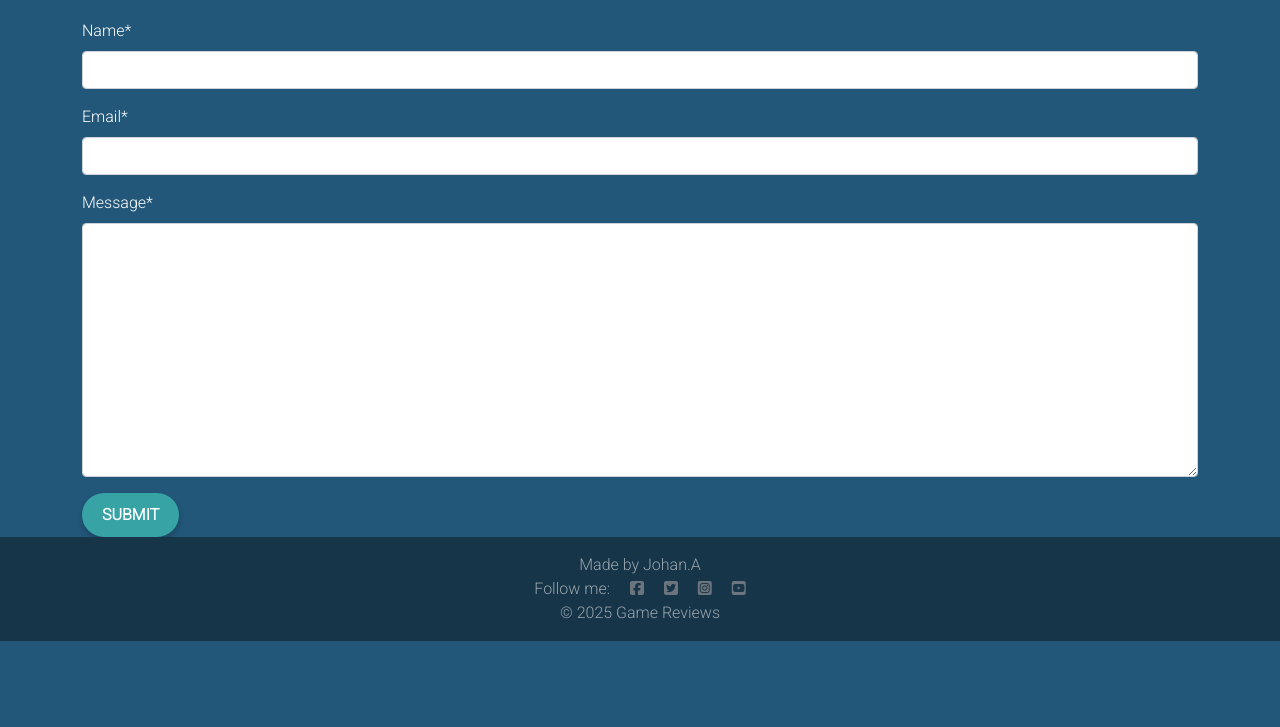
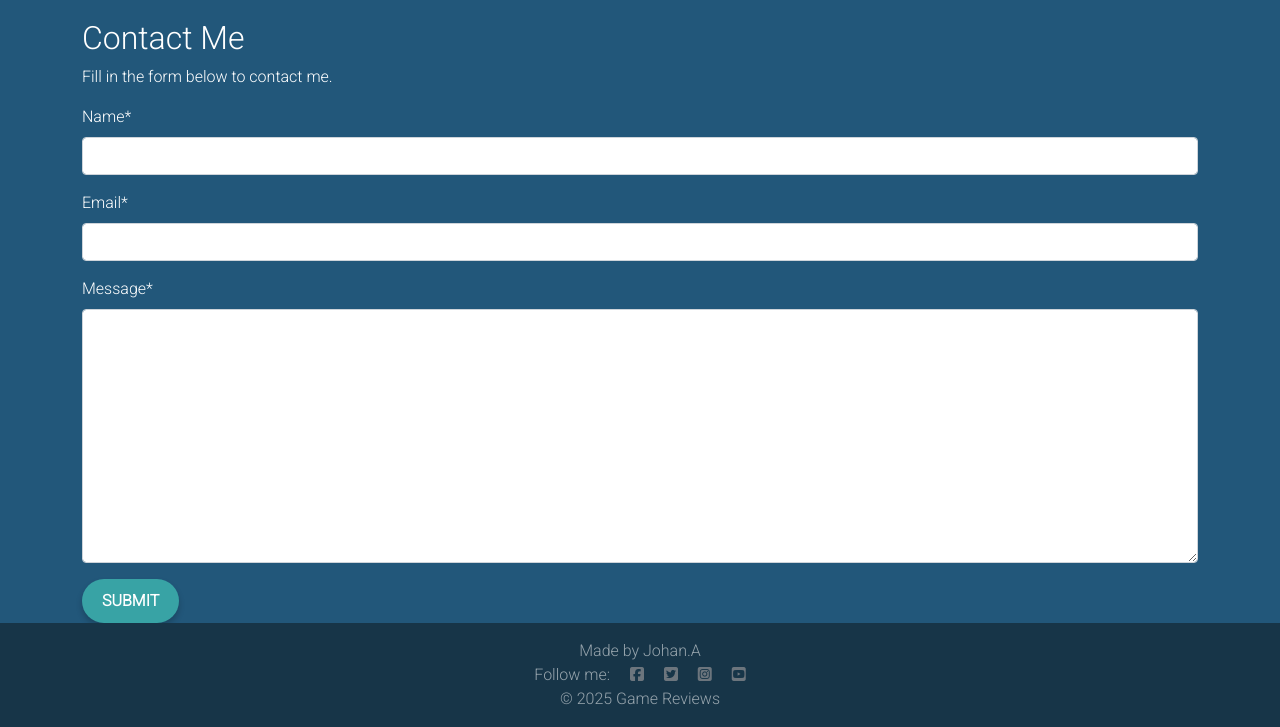
Before and after one commit to Johan-4P/anteskogs_game_reviews, a Django app: page /about/ in a window 1280 px wide. Shown: the part 514-1241 px from the top of the page. Before the commit the page ends 1155 px from the top, so only its background shows below. Run offline with Django 5.2, Linux system fonts and the light colour scheme; data that the repository does not hold is empty; some libraries are stand-ins or nearby versions.

Commit message:
Add contact section to about page with form instructions

```diff
--- a/about/templates/about/about.html
+++ b/about/templates/about/about.html
@@ -41,6 +41,8 @@
             <p class="text-end"><em>Updated on: {{ about.updated_on }}</em></p>
         </div>
         <div class="form-box">
+            <h2>Contact Me</h2>
+            <p>Fill in the form below to contact me.</p>
             <form method="post" class="styled-form">
                 {{ contact_form | crispy }}
                 {% csrf_token %}
```
